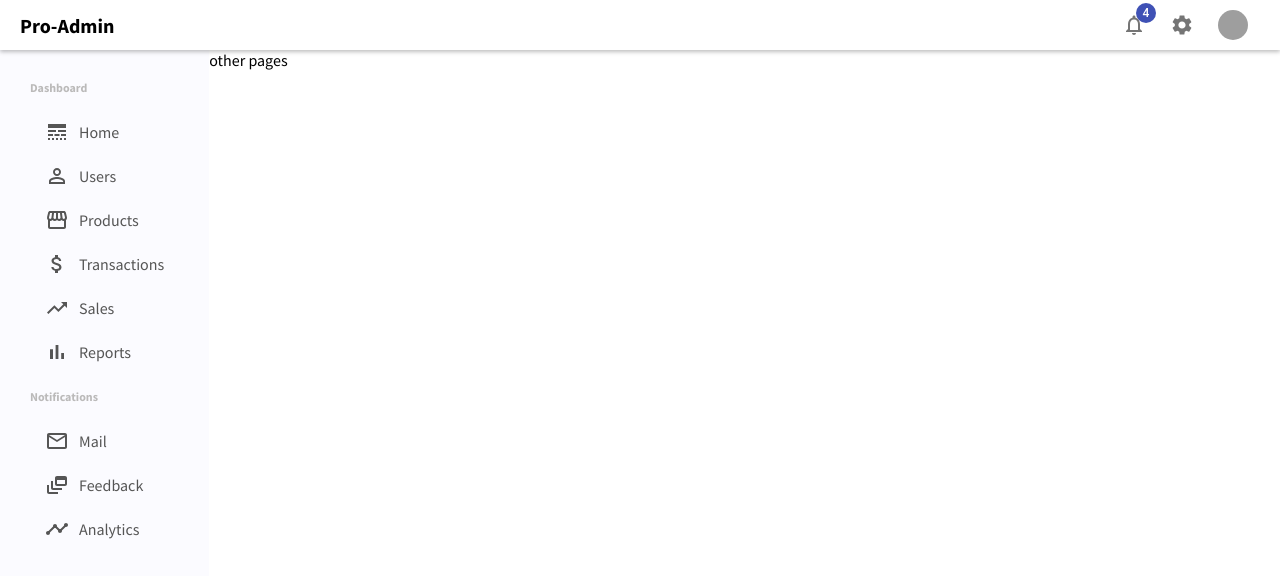
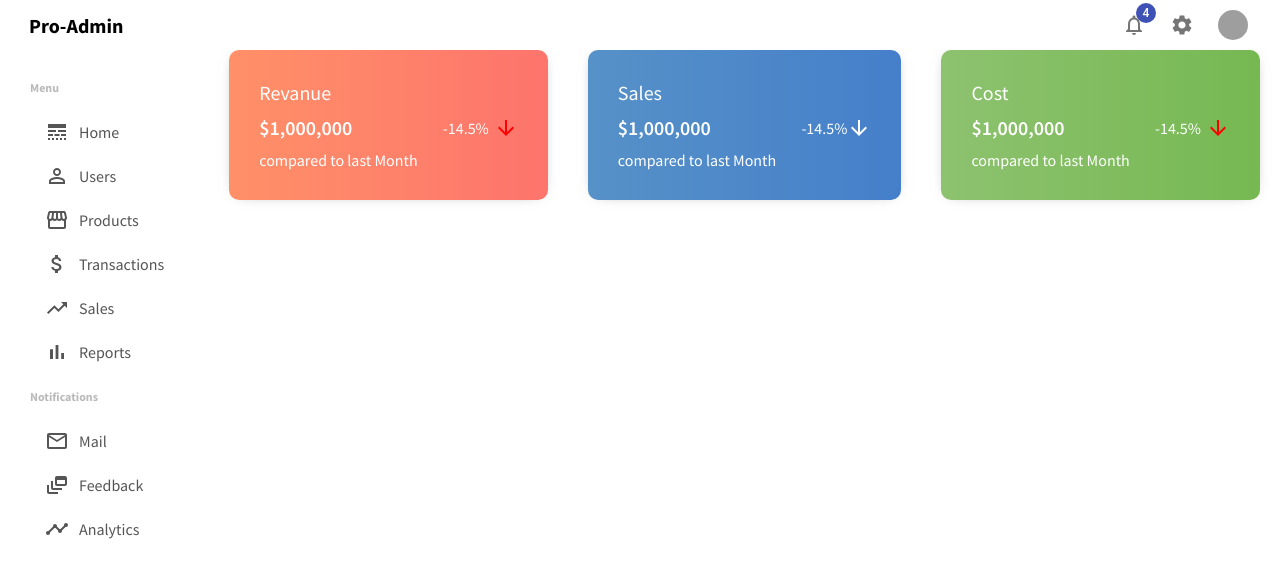
Before and after one commit to vijaykumarvemana/frontend-admin-dashboard, a React (Create React App) app: page / in a window 1280 px wide. Shown: the top 576 px of the page. Built offline with nearby package versions, Linux system fonts and the light colour scheme; grey boxes are pictures that could not be loaded.

Commit message:
Adds Cards

```diff
--- a/src/App.js
+++ b/src/App.js
@@ -2,13 +2,14 @@
 import './App.css';
 import Topbar from './components/topbar/Topbar';
 import Sidebar from './components/sidebar/Sidebar';
+import UsefullInfo from './components/someInfo/UsefulInfo';
 function App() {
   return (
    <div>
     <Topbar />
     <div className="container">
     <Sidebar />
-other pages
+    <UsefullInfo />
     </div>
     </div>
   );
--- a/src/components/sidebar/Sidebar.css
+++ b/src/components/sidebar/Sidebar.css
@@ -1,7 +1,7 @@
 .sidebar{
 
     height: calc(100vh - 50px);
-    background-color: rgb(251, 251, 255);
+    background-color: rgb(255, 255, 255);
     top: 50px;
 }
 
@@ -33,7 +33,7 @@
 }
 
 .sidebar-Item:hover{
-    background-color: #7dc3e4;
+    background-color: #000000;
     color: white;
     font-weight: bold;
 }
--- a/src/components/sidebar/Sidebar.jsx
+++ b/src/components/sidebar/Sidebar.jsx
@@ -7,7 +7,7 @@ const Sidebar = () => {
         <div className="sidebar">
             <div className="sidebar-Wrapper">
                 <div className="sidebar-Menu">
-                    <h3 className="sidebar-Title">Dashboard</h3>
+                    <h3 className="sidebar-Title">Menu</h3>
                     <ul className="sidebar-List">
                         <li className="sidebar-Item active">
                             <LineStyle className="sidebar-Icon" />
--- /dev/null
+++ b/src/components/someInfo/UsefulInfo.jsx
@@ -0,0 +1,50 @@
+import './UsefullInfo.css'
+import { ArrowDownward } from '@material-ui/icons';
+
+const UsefullInfo = () => {
+    return (
+        <div className="usefull-info">
+          <div className="usefull-Item Item1">
+            <span className="usefull-Info-Title"> Revanue</span>
+            <div className="usefull-Info-Value-Container">
+                <span className="usefull-Info-Value">$1,000,000</span>
+                <span className="usefull-Info-Value-Unit">
+                    -14.5%
+                    <ArrowDownward className="usefullIcon negative"/>
+                </span>
+            </div>
+            <span className="usefull-Info-Value-Sub">compared to last Month</span>
+            </div>
+            <div className="usefull-Item Item2">
+            <span className="usefull-Info-Title"> Sales</span>
+            <div className="usefull-Info-Value-Container">
+                <span className="usefull-Info-Value">$1,000,000</span>
+                <span className="usefull-Info-Value-Unit">
+                    -14.5%
+                    <ArrowDownward className="usefull-Icon negative"/>
+                </span>
+            </div>
+            <span className="usefull-Info-Value-Sub">compared to last Month</span>
+            </div>
+            <div className="usefull-Item Item3">
+            <span className="usefull-Info-Title"> Cost</span>
+            <div className="usefull-Info-Value-Container">
+                <span className="usefull-Info-Value">$1,000,000</span>
+                <span className="usefull-Info-Value-Unit">
+                    -14.5%
+                    <ArrowDownward className="usefullIcon negative"/>
+                </span>
+            </div>
+            <span className="usefull-Info-Value-Sub">compared to last Month</span>
+            </div>
+        </div>
+
+
+
+
+
+
+    )
+}
+
+export default UsefullInfo
--- /dev/null
+++ b/src/components/someInfo/UsefullInfo.css
@@ -0,0 +1,71 @@
+.usefull-info{
+    width: 100%;
+    display: flex;
+    height: 150px;
+    justify-content: space-between;
+    color: white;
+}
+
+.usefull-Item{
+    flex: 1 1 auto;
+    margin: 0px 20px;
+    border-radius: 10px;
+    padding: 30px;
+    cursor: pointer;
+  -webkit-box-shadow: 0px 0px 15px -10px rgba(0, 0, 0, 0.75);
+  box-shadow: 0px 0px 15px -10px rgba(0, 0, 0, 0.75);
+
+}
+.usefull-Item.Item1 {
+
+    background: #fd746c;  /* fallback for old browsers */
+  background: -webkit-linear-gradient(to right, #ff9068, #fd746c);  /* Chrome 10-25, Safari 5.1-6 */
+  background: linear-gradient(to right, #ff9068, #fd746c); /* W3C, IE 10+/ Edge, Firefox 16+, Chrome 26+, Opera 12+, Safari 7+ */
+}
+.usefull-Item.Item2 {
+
+    background: #457fca;  /* fallback for old browsers */
+background: -webkit-linear-gradient(to right, #5691c8, #457fca);  /* Chrome 10-25, Safari 5.1-6 */
+background: linear-gradient(to right, #5691c8, #457fca); /* W3C, IE 10+/ Edge, Firefox 16+, Chrome 26+, Opera 12+, Safari 7+ */
+
+
+}
+.usefull-Item.Item3 {
+
+  background: #76b852;  /* fallback for old browsers */
+background: -webkit-linear-gradient(to right, #8DC26F, #76b852);  /* Chrome 10-25, Safari 5.1-6 */
+background: linear-gradient(to right, #8DC26F, #76b852); /* W3C, IE 10+/ Edge, Firefox 16+, Chrome 26+, Opera 12+, Safari 7+ */
+
+}
+
+
+.usefull-Info-Title{
+    font-size: 20px;
+}
+.usefull-Info-Value-Container{
+    margin: 10px 0px;
+    display: flex;
+    justify-content: space-between;
+    align-items: center;
+}
+.usefull-Info-Value{
+    font-size: 20px;
+    font-weight:600;
+}
+.usefull-Info-Value-Unit{
+   display: flex;
+    align-items: center;
+   margin-left: 10px;
+}
+.usefullIcon{
+    margin-left: 5px;
+    font-size: 14px;
+    color:green;
+}
+.usefullIcon.negative{
+    color:red;
+}
+.usefullInfo-Value-Sub{
+    font-size: 14px;
+    color: grey;
+}
--- a/src/components/topbar/Topbar.css
+++ b/src/components/topbar/Topbar.css
@@ -5,7 +5,7 @@
     top:0;
     position: sticky;
     z-index: 999;
-    box-shadow: 0px 2px 4px rgba(0, 0, 0, 0.25);
+
 
 }
 .topbar-wrapper{
@@ -18,6 +18,7 @@
 .logo{
     font-weight: bold;
     font-size: 20px;
+    margin-left: 9px;
 
 
 }
```
